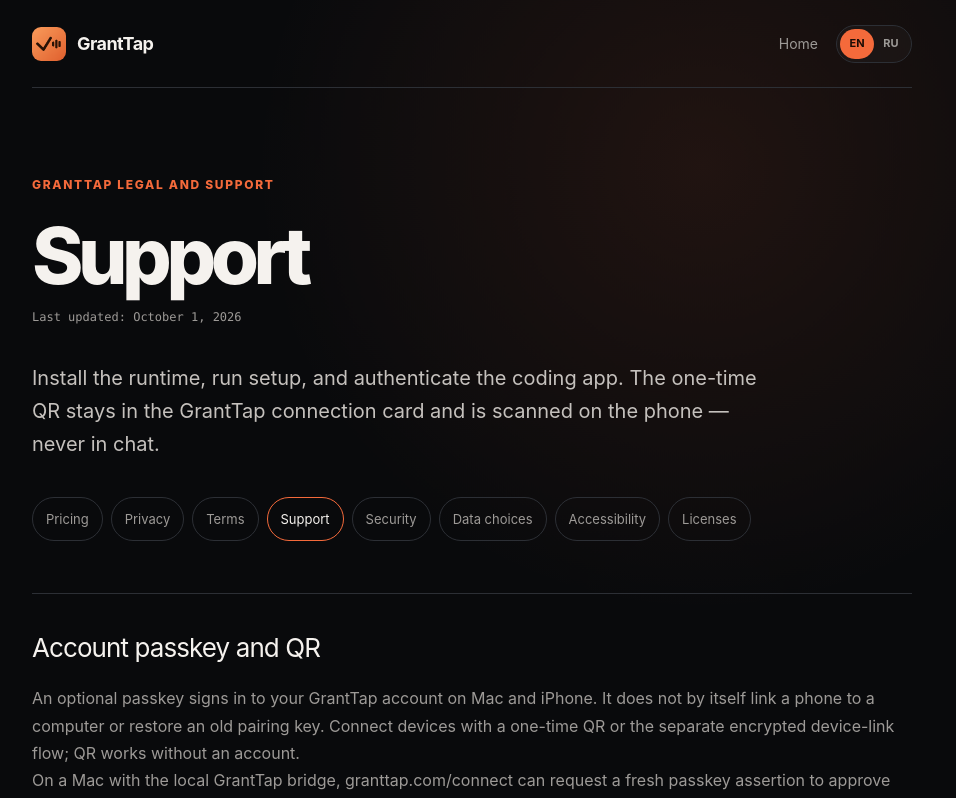
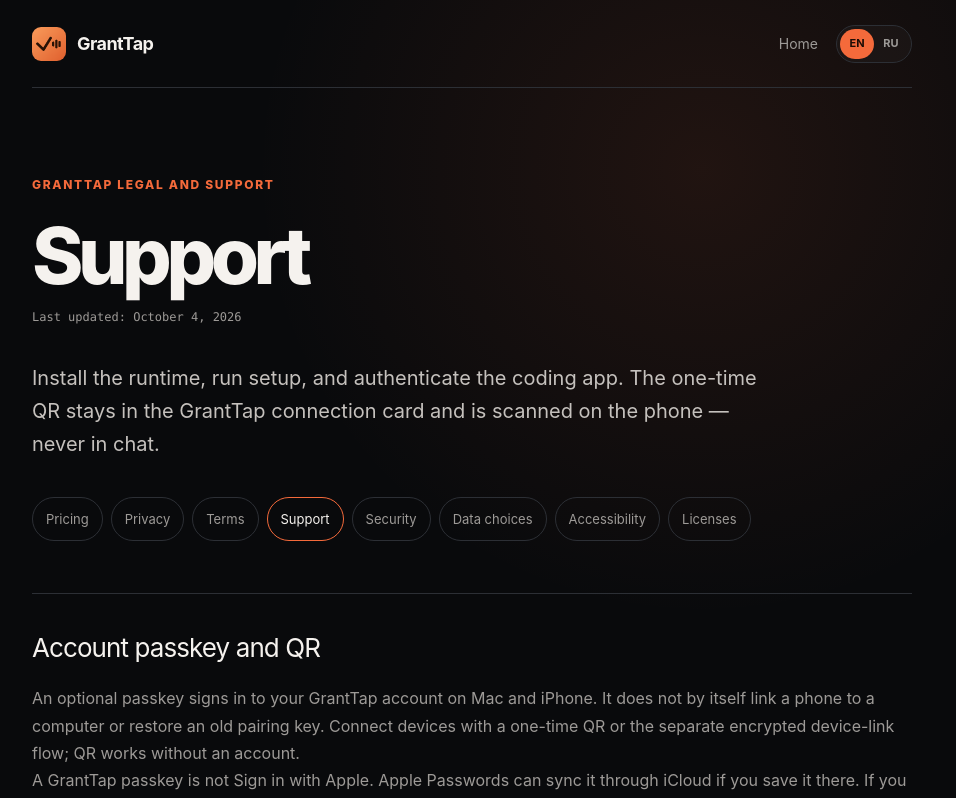
Before and after one commit to sergii-ziborov/granttap-site, a Next.js app: page /support in a window 1280 px wide. Shown: the top 798 px of the page, without its empty margins (168-1124 px from the left). Built offline with nearby package versions, Linux system fonts and the light colour scheme.

Commit message:
Clarify GrantTap passkey provider and Mac account linking

```diff
--- a/app/support/page.tsx
+++ b/app/support/page.tsx
@@ -6,12 +6,12 @@
 export default function SupportPage() {
   return <LegalPage
     title={{ en: "Support", ru: "Поддержка" }}
-    updated={{ en: "October 1, 2026", ru: "1 октября 2026" }}
-    updatedISO="2026-10-01"
+    updated={{ en: "October 4, 2026", ru: "4 октября 2026" }}
+    updatedISO="2026-10-04"
     intro={{ en: "Install the runtime, run setup, and authenticate the coding app. The one-time QR stays in the GrantTap connection card and is scanned on the phone — never in chat.", ru: "Установите runtime, выполните setup и подтвердите coding app. Одноразовый QR находится в панели подключения GrantTap и сканируется телефоном — не в чате." }}
     sections={{
       en: [
-        { heading: "Account passkey and QR", paragraphs: ["An optional passkey signs in to your GrantTap account on Mac and iPhone. It does not by itself link a phone to a computer or restore an old pairing key. Connect devices with a one-time QR or the separate encrypted device-link flow; QR works without an account.", "On a Mac with the local GrantTap bridge, granttap.com/connect can request a fresh passkey assertion to approve one coding-app connection. The Mac must still authorize its local MCP bridge. You can review and revoke account devices in the account page."] },
+        { heading: "Account passkey and QR", paragraphs: ["An optional passkey signs in to your GrantTap account on Mac and iPhone. It does not by itself link a phone to a computer or restore an old pairing key. Connect devices with a one-time QR or the separate encrypted device-link flow; QR works without an account.", "A GrantTap passkey is not Sign in with Apple. Apple Passwords can sync it through iCloud if you save it there. If you choose another passkey manager, use that same provider on the Mac, possibly with your phone. To appear in the phone's account, the Mac app must authorize local MCP access and sign in with the same passkey.", "On a Mac with the local GrantTap bridge, granttap.com/connect can request a fresh passkey assertion to approve one coding-app connection. The Mac must still authorize its local MCP bridge. You can review and revoke account devices in the account page."] },
         { heading: "Mac app and device connections", bullets: ["Open Help → GrantTap Help for built-in guides. GrantTap → About GrantTap shows the version, purchase options, Terms, Privacy and licenses. These documents remain readable offline.", "In the Mac app, use Settings → Device network → Connect iPhone or iPad to display a one-time QR. On the phone or tablet, use Settings → Connections → Add a device (Scan QR).", "To add a Mac or PC, choose Connect a computer by link and paste its one-time invitation. Existing device connections are preserved.", "Install the separate MCP helper on this Mac. A release build needs Authorize local Mac access; provider hooks may also need review in Codex."] },
         { heading: "Purchase, restore and connection modes", paragraphs: ["The launch Mac License is planned at $39.99 in the US; Apple supplies the actual local price and availability. Personal is optional: $1.99 / $3.99 / $5.99 per month for 1 / 5 / 10 computers, with the eligible trial shown by Apple. Model tokens are separate.", "Use Restore purchases in Settings with the same Apple Account that made the purchase. Manage subscription opens Apple's controls. Deleting the app does not cancel a subscription.", "A licensed Mac can use managed delivery with Personal, direct delivery using encrypted address discovery without Personal, or a fully self-hosted relay. Configure Settings → Device network → Connection mode & own relay. Direct and self-hosted delivery need a reachable TLS endpoint or VPN; an announced IP alone cannot cross NAT. You maintain your own server and backups. Background notifications require a suitable push service."] },
         { heading: "Connect a computer", bullets: ["Install Node.js 22 or newer.", "Run npm install -g granttap-mcp.", "Run granttap setup. It detects providers, installs supported hooks, and starts or repairs the helper.", "Open the GrantTap connection card in the coding app and choose Add a device. Scan its one-time QR in GrantTap on iPhone.", "Use Add another device for a second phone or Reconnect for the same phone. granttap.com/connect handles coding-app approval and observations, not the QR.", "Use granttap status for a read-only readiness summary."] },
@@ -20,7 +20,7 @@
         { heading: "Contact and diagnostics", paragraphs: ["Email sergii.ziborov@gmail.com with app, iOS/watchOS, Node.js, helper, and provider versions plus sanitized reproduction steps. Export diagnostics from the app's Troubleshooting destination when available."], links: [{ label: "MCP/helper issues", href: "https://github.com/sergii-ziborov/granttap-mcp/issues" }, { label: "Relay issues", href: "https://github.com/sergii-ziborov/granttap-relay/issues" }] },
       ],
       ru: [
-        { heading: "Passkey аккаунта и QR", paragraphs: ["Необязательный passkey открывает аккаунт GrantTap на Mac и iPhone. Сам по себе вход не подключает телефон к компьютеру и не восстанавливает старый ключ. Для связи устройств нужен одноразовый QR либо отдельная зашифрованная передача ключа; QR работает без аккаунта.", "На Mac с локальным мостом GrantTap страница granttap.com/connect может запросить новый passkey для разрешения доступа одной coding app. Mac отдельно подтверждает доступ к локальному MCP. Устройства аккаунта можно просмотреть и отключить на странице аккаунта."] },
+        { heading: "Passkey аккаунта и QR", paragraphs: ["Необязательный passkey открывает аккаунт GrantTap на Mac и iPhone. Сам по себе вход не подключает телефон к компьютеру и не восстанавливает старый ключ. Для связи устройств нужен одноразовый QR либо отдельная зашифрованная передача ключа; QR работает без аккаунта.", "Passkey GrantTap — не функция «Войти с Apple». Если сохранить его в Apple Passwords, он может синхронизироваться через iCloud. Если выбрать другой менеджер, используйте его же на Mac, при необходимости через телефон. Чтобы Mac появился в аккаунте телефона, разрешите Mac-приложению локальный доступ к MCP и войдите с тем же passkey.", "На Mac с локальным мостом GrantTap страница granttap.com/connect может запросить новый passkey для разрешения доступа одной coding app. Mac отдельно подтверждает доступ к локальному MCP. Устройства аккаунта можно просмотреть и отключить на странице аккаунта."] },
         { heading: "Mac и подключение устройств", bullets: ["Откройте Help → GrantTap Help для встроенной справки. GrantTap → About GrantTap показывает версию, покупки, условия, конфиденциальность и лицензии. Документы доступны без интернета.", "На Mac откройте Settings → Device network → Connect iPhone or iPad: появится одноразовый QR. На телефоне или планшете: Settings → Connections → Add a device (Scan QR).", "Для подключения Mac или PC выберите Connect a computer by link и вставьте его одноразовое приглашение. Существующие подключения сохраняются.", "Установите отдельный MCP helper на этом Mac. В релизе требуется Authorize local Mac access; hooks провайдера могут отдельно требовать проверки в Codex."] },
         { heading: "Покупка, восстановление и режимы связи", paragraphs: ["Стартовая лицензия Mac планируется за $39,99 в США; доступность и локальную цену показывает Apple. Personal необязательна: $1,99 / $3,99 / $5,99 в месяц за 1 / 5 / 10 компьютеров. Пробный период для подходящего покупателя показывает Apple. Токены модели оплачиваются отдельно.", "Нажмите Restore purchases в Settings с тем же Apple Account, с которого покупали. Manage subscription открывает управление Apple. Удаление приложения не отменяет подписку.", "Лицензированный Mac работает через управляемую доставку с Personal, напрямую с зашифрованным поиском адреса без Personal или через полностью свой relay. Настройка: Settings → Device network → Connection mode & own relay. Для прямой связи и своего relay нужен доступный TLS endpoint или VPN; объявление IP не обходит NAT. Сервером и резервными копиями управляете вы. Для фоновых уведомлений нужен соответствующий push-сервис."] },
         { heading: "Подключить компьютер", bullets: ["Установите Node.js 22 или новее.", "Выполните npm install -g granttap-mcp.", "Выполните granttap setup. Команда найдёт providers, установит hooks и запустит или исправит helper.", "В панели GrantTap в coding app выберите Add a device и отсканируйте одноразовый QR приложением на iPhone.", "Для второго телефона используйте Add another device, для того же — Reconnect. granttap.com/connect служит для подтверждения coding app и наблюдения, а не для QR.", "granttap status показывает read-only readiness summary."] },
```
Also changed, not shown: 1 other file (tests, documents, lock files or other folders).
